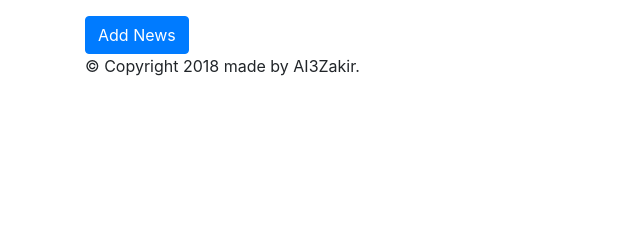
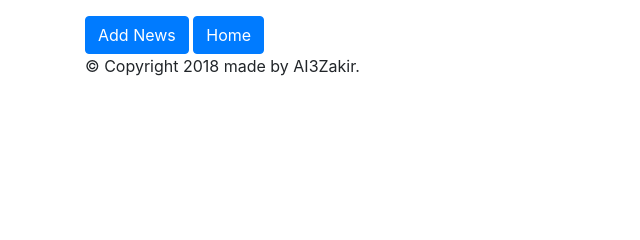
Before and after one commit to AI3Zakir/webapp, a PHP site: template web/views/News/showNews.html.twig in a window 1280 px wide. Shown: the part 107-347 px from the top of the page, without its empty margins (0-640 px from the left). Run offline with PHP 8.4, Linux system fonts and the light colour scheme; the template is opened without the code that fills it, so the values that code supplies are empty; some libraries are stand-ins or nearby versions.

Commit message:
adding homepage links

```diff
--- a/web/views/Author/showAuthors.html.twig
+++ b/web/views/Author/showAuthors.html.twig
@@ -30,4 +30,5 @@
         </tbody>
     </table>
     <a href="/author/add" class="btn btn-primary">Add Author</a>
+    <a href="/" class="btn btn-primary">Home</a>
 {% endblock %}
--- a/web/views/News/showNews.html.twig
+++ b/web/views/News/showNews.html.twig
@@ -32,4 +32,5 @@
         </tbody>
     </table>
     <a href="/news/add" class="btn btn-primary">Add News</a>
+    <a href="/" class="btn btn-primary">Home</a>
 {% endblock %}
```
